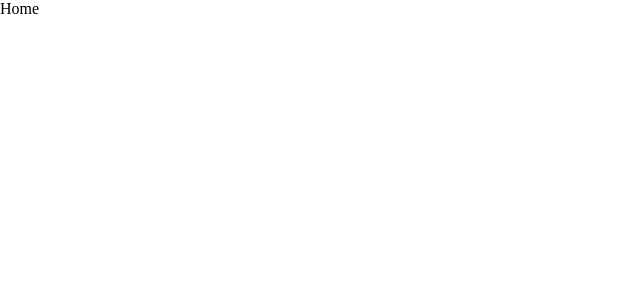
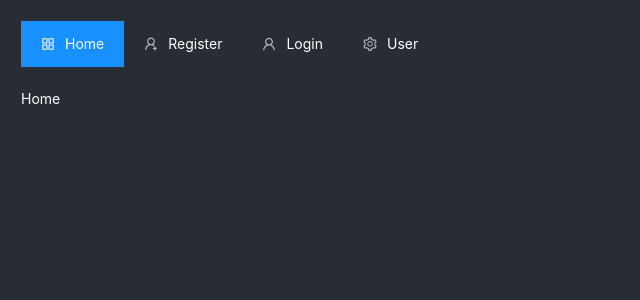
Before and after one commit to anclaev/ecommerce, a React (Create React App) app: page / in a window 1280 px wide. Shown: the top 300 px of the page, without its empty margins (0-640 px from the left). Built offline with nearby package versions, Linux system fonts and the light colour scheme.

Commit message:
Компонент хедера.

```diff
--- a/package.json
+++ b/package.json
@@ -6,11 +6,13 @@
     "@testing-library/jest-dom": "^5.12.0",
     "@testing-library/react": "^11.2.7",
     "@testing-library/user-event": "^12.8.3",
+    "@types/antd": "^1.0.0",
     "@types/jest": "^26.0.23",
     "@types/node": "^12.20.13",
     "@types/react": "^17.0.7",
     "@types/react-dom": "^17.0.5",
     "@types/react-router-dom": "^5.1.7",
+    "antd": "^4.16.0",
     "node-sass": "^6.0.0",
     "react": "^17.0.2",
     "react-dom": "^17.0.2",
--- a/public/index.html
+++ b/public/index.html
@@ -9,7 +9,10 @@
       content="Web site created using create-react-app"
     />
     <link rel="manifest" href="%PUBLIC_URL%/manifest.json" />
-
+    <link
+      href="https://cdnjs.cloudflare.com/ajax/libs/mdb-ui-kit/3.5.0/mdb.min.css"
+      rel="stylesheet"
+    />
     <title>React App</title>
   </head>
   <body></body>
--- a/src/App.tsx
+++ b/src/App.tsx
@@ -4,12 +4,17 @@ import Login from './pages/auth/Login'
 import Register from './pages/auth/Register'
 import Home from './pages/Home'
 
+import Header from './components/Header'
+
 const App = () => (
-  <Switch>
-    <Route exact path="/" component={Home} />
-    <Route exact path="/log" component={Login} />
-    <Route exact path="/reg" component={Register} />
-  </Switch>
+  <>
+    <Header />
+    <Switch>
+      <Route exact path="/" component={Home} />
+      <Route exact path="/log" component={Login} />
+      <Route exact path="/reg" component={Register} />
+    </Switch>
+  </>
 )
 
 export default App
--- /dev/null
+++ b/src/components/Header/index.tsx
@@ -0,0 +1,45 @@
+import { useState } from 'react'
+import { Link } from 'react-router-dom'
+import { Menu } from 'antd'
+
+import {
+  AppstoreOutlined,
+  SettingOutlined,
+  UserOutlined,
+  UserAddOutlined,
+} from '@ant-design/icons'
+
+const { SubMenu, Item } = Menu
+
+const Header = () => {
+  const [current, setCurrent] = useState('home')
+
+  const clickHandler = (e: any) => setCurrent(e.key)
+
+  return (
+    <div className="header">
+      <Menu
+        onClick={clickHandler}
+        selectedKeys={[current]}
+        mode="horizontal"
+        theme="dark"
+      >
+        <Item key="home" icon={<AppstoreOutlined />}>
+          <Link to="/">Home</Link>
+        </Item>
+        <Item key="reg" icon={<UserAddOutlined />} className="float-right">
+          <Link to="/reg">Register</Link>
+        </Item>
+        <Item key="log" icon={<UserOutlined />} className="float-right">
+          <Link to="/log">Login</Link>
+        </Item>
+        <SubMenu key="SubMenu" icon={<SettingOutlined />} title="User">
+          <Item key="setting:1">Option 1</Item>
+          <Item key="setting:2">Option 2</Item>
+        </SubMenu>
+      </Menu>
+    </div>
+  )
+}
+
+export default Header
--- a/src/index.tsx
+++ b/src/index.tsx
@@ -2,6 +2,7 @@ import { StrictMode } from 'react'
 import { render } from 'react-dom'
 import { BrowserRouter } from 'react-router-dom'
 
+import 'antd/dist/antd.css'
 import './styles/index.sass'
 
 import App from './App'
--- a/src/styles/index.sass
+++ b/src/styles/index.sass
@@ -1,5 +1,23 @@
-*
-  box-sizing: border-box
+body
+    background: #282c34
+    color: #fff !important
+    padding: 0 1.5em
 
-body
-  margin: 0
+.float-right
+    float: right
+
+.header
+    padding: 1.5em 0
+
+.ant-menu
+    color: #fff
+    background: transparent !important
+
+    &-title-content
+        color: #fff !important
+
+    &-item
+        align-items: center
+
+        & > span > a
+            color: #fff !important
```
Also changed, not shown: 1 other file (tests, documents, lock files or other folders).
